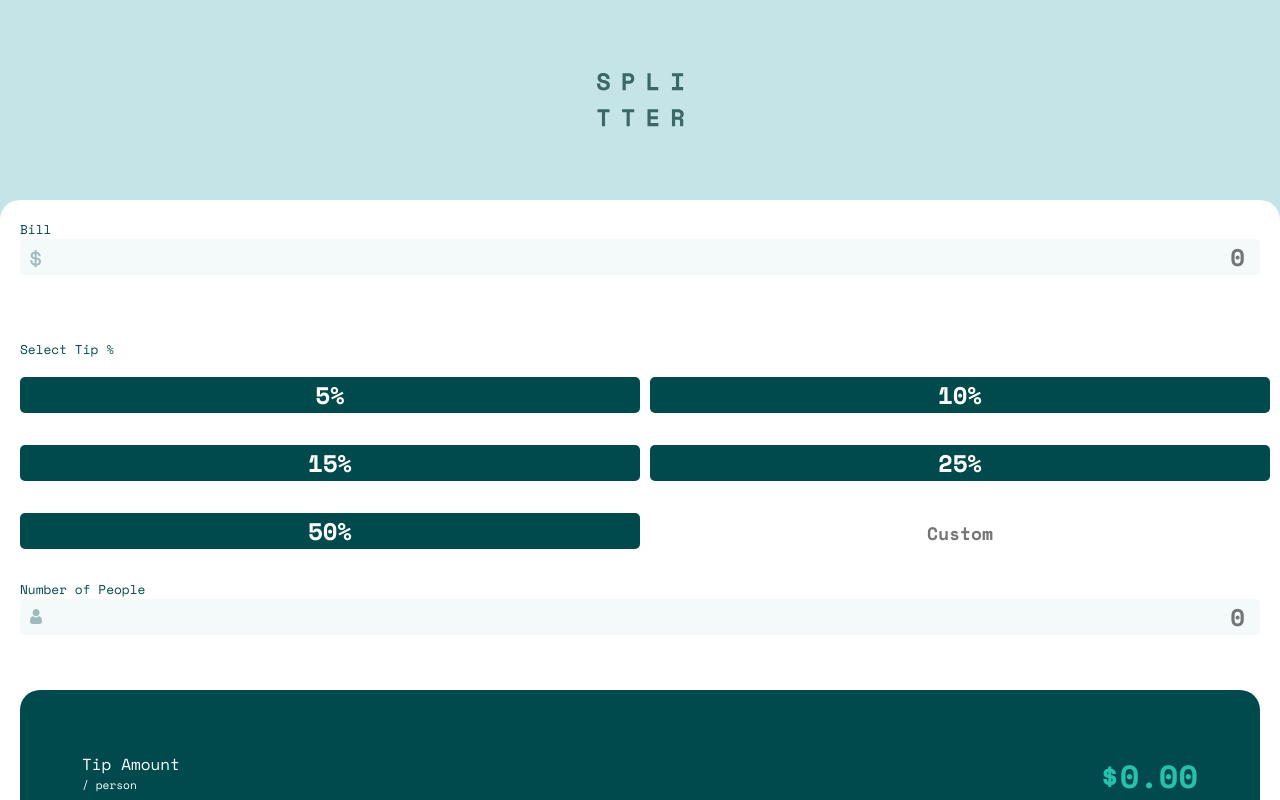
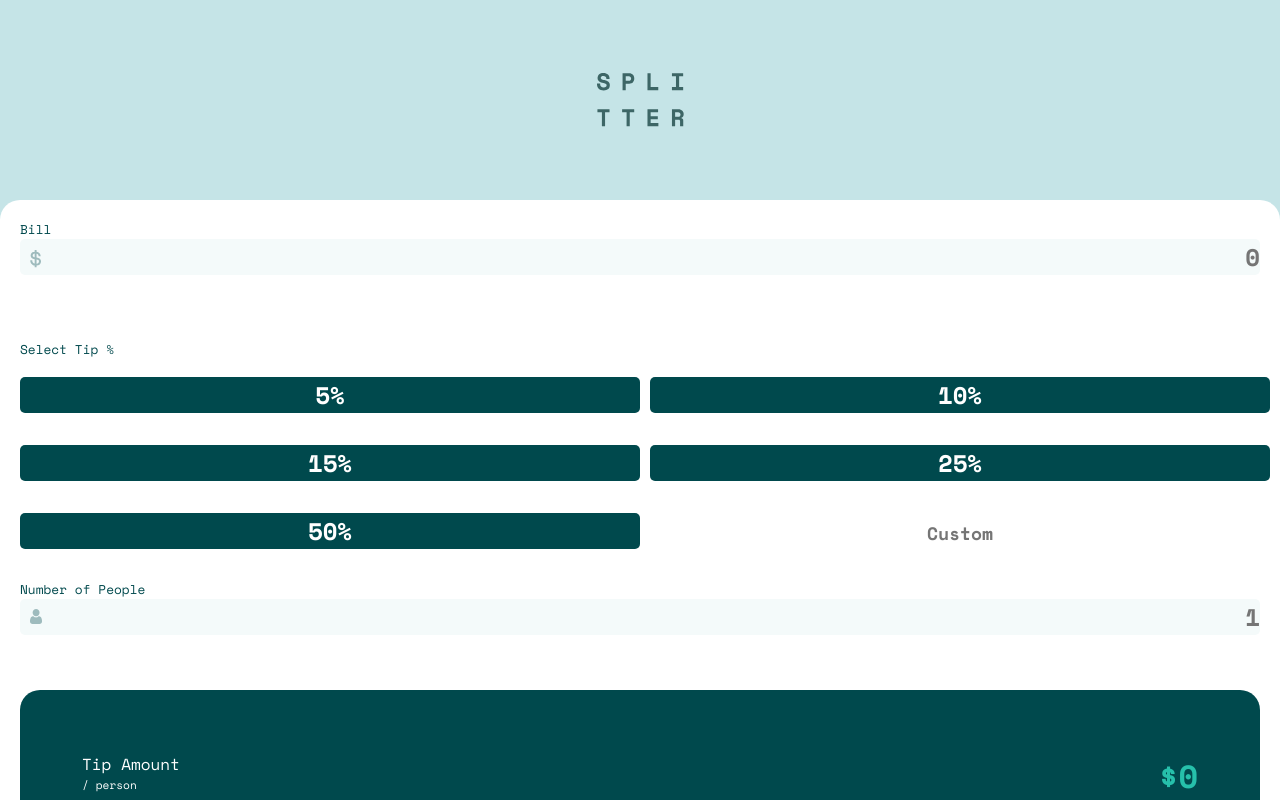
Before and after one commit to sharathkrml/tip-calculator, a React (Create React App) app: page / in a window 1280 px wide. Shown: the top 800 px of the page. Built offline with nearby package versions, Linux system fonts and the light colour scheme.

Commit message:
added cant be zero flag

```diff
--- a/src/App.css
+++ b/src/App.css
@@ -66,3 +66,13 @@ input {
   font-size: 0.8em;
   color: var(--Very-dark-cyan);
 }
+
+input[type=number]::-webkit-outer-spin-button,
+input[type=number]::-webkit-inner-spin-button {
+    -webkit-appearance: none;
+    margin: 0;
+}
+
+input[type=number] {
+    -moz-appearance:textfield;
+}
--- a/src/App.js
+++ b/src/App.js
@@ -5,8 +5,29 @@ import InputComponent from "./components/InputComponent";
 import dollarSign from "./assets/images/icon-dollar.svg";
 import personSign from "./assets/images/icon-person.svg";
 import TipComponent from "./components/TipComponent";
-
+import React, { useState, useEffect } from "react";
 function App() {
+  const resetAll = () => {
+    setBill(0);
+    setCount(0);
+    setTipPercent(0);
+    setTotalPerPerson("0.00");
+    setTipPerPerson("0.00");
+  };
+  const [bill, setBill] = useState(0);
+  const [count, setCount] = useState(1);
+  const [tipPercent, setTipPercent] = useState(0);
+  const [totalPerPerson, setTotalPerPerson] = useState("0.00");
+  const [tipPerPerson, setTipPerPerson] = useState("0.00");
+  useEffect(() => {
+    var totalTip = (bill * tipPercent) / 100;
+    console.log("totalTip=", totalTip);
+    setTipPerPerson(Number((totalTip / count).toFixed(2)));
+  }, [bill, tipPercent, count]);
+  useEffect(() => {
+    var billPerPerson = (bill / count).toFixed(2);
+    setTotalPerPerson(tipPerPerson + Number(billPerPerson));
+  }, [bill, tipPerPerson, count]);
   return (
     <div className="App">
       <div className="logo">
@@ -14,20 +35,34 @@ function App() {
       </div>
       <div className="calculator-body">
         <div className="calc-input">
-          <InputComponent title="Bill" logo={dollarSign} />
-          <TipComponent/>
-          <InputComponent title="Number of People" logo={personSign}/>
+          <InputComponent
+            input={bill}
+            setInput={setBill}
+            title="Bill"
+            logo={dollarSign}
+          />
+          <TipComponent setInput={setTipPercent} />
+          <InputComponent
+            input={count}
+            setInput={setCount}
+            title="Number of People"
+            logo={personSign}
+          />
         </div>
         <div className="calc-output">
           <div className="calc-output-body">
             <div className="amt-per-person">
-              <Result amount="0.00" title="Tip Amount"/>
+              <Result amount={tipPerPerson} title="Tip Amount" />
             </div>
             <div className="amt-total">
-              <Result amount="0.00" title="Total"/>
+              <Result amount={totalPerPerson} title="Total" />
             </div>
             <div className="reset-button">
-              <button class="btn reset-btn" type="button">
+              <button
+                onClick={() => resetAll()}
+                class="btn reset-btn"
+                type="button"
+              >
                 RESET
               </button>
             </div>
--- a/src/components/InputComponent.css
+++ b/src/components/InputComponent.css
@@ -8,9 +8,21 @@
   text-align: right;
   border-radius: 5px;
 }
+.input-field:focus{
+  border:1px solid var(--Light-cyan);
+}
 .input-sign {
   position: absolute;
   left: 20px;
   margin: 10px 10px;
   width: 12px;
 }
+
+.input-flex{
+  display: flex;
+  justify-content: space-between;
+}
+.red-flag{
+  color:rgba(255,0,0,0.7);
+  display: none;
+}
--- a/src/components/InputComponent.js
+++ b/src/components/InputComponent.js
@@ -1,13 +1,22 @@
-import React from 'react'
-import './InputComponent.css'
+import React from "react";
+import "./InputComponent.css";
 function InputComponent(props) {
-    return (
-        <div className="input-div">
-            <p className="input-title">{props.title}</p>
-            <input className="input-field" type='number' placeholder="0"/>
-            <img className="input-sign" src={props.logo} alt="$" />
-        </div>
-    )
+  return (
+    <div className="input-div">
+      <div className="input-flex">
+        <p className="input-title">{props.title}</p>
+        <p className="input-title red-flag">Can't be zero</p>
+      </div>
+      <input
+        onChange={(e) => props.setInput(Number(e.target.value))}
+        className="input-field"
+        type="number"
+        min="1"
+        placeholder={props.input}
+      />
+      <img className="input-sign" src={props.logo} alt="$" />
+    </div>
+  );
 }
 
-export default InputComponent
+export default InputComponent;
--- a/src/components/TipComponent.css
+++ b/src/components/TipComponent.css
@@ -29,3 +29,8 @@
   text-align: center;
   font-weight: 700;
 }
+
+.active{
+  background-color: var(--Strong-cyan);
+  color: var(--Very-dark-cyan);
+}
--- a/src/components/TipComponent.js
+++ b/src/components/TipComponent.js
@@ -1,17 +1,40 @@
 import React from "react";
 import "./TipComponent.css";
-function TipComponent() {
+function TipComponent(props) {
+  function setActive(val,props,e){
+    if (document.querySelector('.active') !== null) {
+      document.querySelector('.active').classList.remove('active');
+    }
+    props.setInput(val);
+    e.target.className=e.target.className+' active';
+  }
   return (
     <div className="tip">
       <p className="input-title">Select Tip %</p>
       <div className="tip-grid">
-        <button className="tip-button">5%</button>
-        <button className="tip-button">10%</button>
-        <button className="tip-button">15%</button>
-        <button className="tip-button">25%</button>
-        <button className="tip-button">50%</button>
+        <button onClick={(e) => {setActive(5,props,e)}} className="tip-button">
+          5%
+        </button>
+        <button onClick={(e) => {setActive(10,props,e)}} className="tip-button">
+          10%
+        </button>
+        <button onClick={(e) => {setActive(15,props,e)}} className="tip-button">
+          15%
+        </button>
+        <button onClick={(e) => {setActive(25,props,e)}} className="tip-button">
+          25%
+        </button>
+        <button onClick={(e) => {setActive(50,props,e)}} className="tip-button">
+          50%
+        </button>
         <div>
-          <input className="custom-input" type="text" placeholder="Custom" />
+          <input
+            onChange={(e) => props.setInput(e.target.value)}
+            className="custom-input"
+            type="number"
+            min="1"
+            placeholder="Custom"
+          />
         </div>
       </div>
     </div>
```
